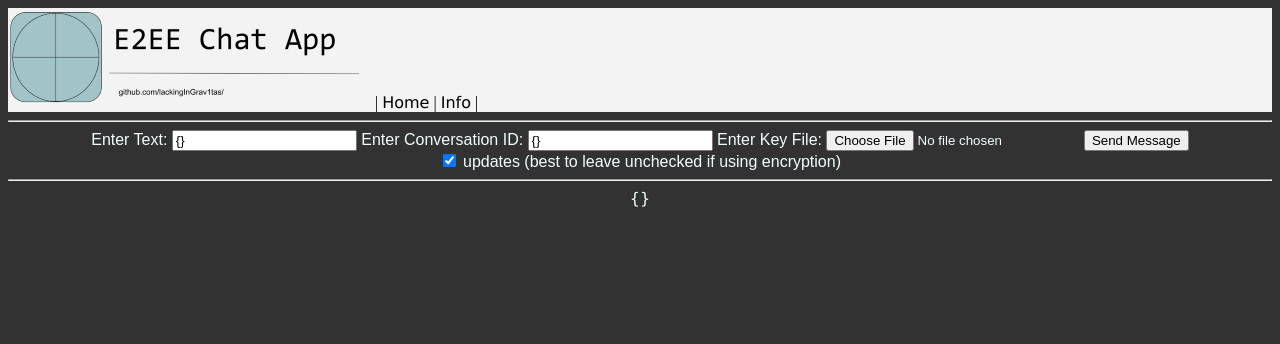
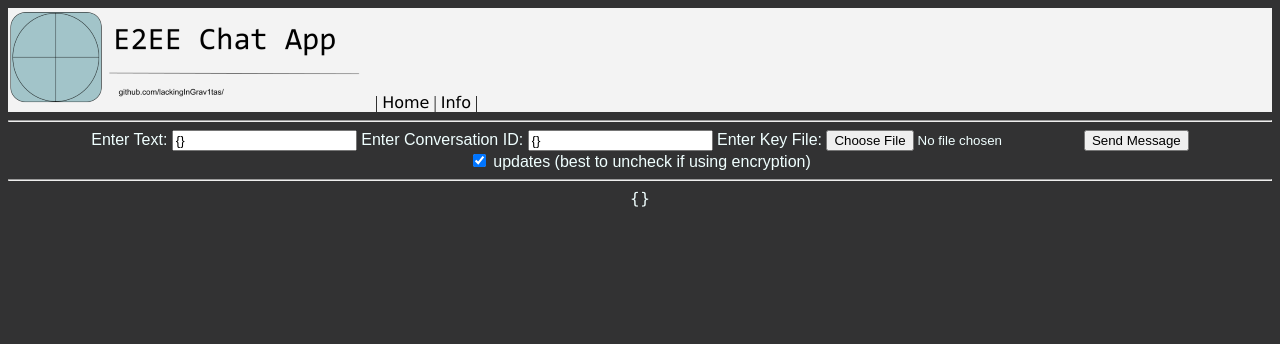
Before and after one commit to LackingInGrav1tas/secure-chatapp, a Flask app: template templates/index.html in a window 1280 px wide. Shown: the top 344 px of the page. Run offline with Flask 2, Linux system fonts and the light colour scheme; the template is opened without the code that fills it, so the values that code supplies are empty.

Commit message:
Update index.html

```diff
--- a/templates/index.html
+++ b/templates/index.html
@@ -36,7 +36,7 @@
             <input type="submit" value="Send Message">
         </form>
         <input id="checkbox" type="checkbox" checked>
-        <label for="checkbox" style="font-family: Arial, Helvetica, sans-serif;">updates (best to leave unchecked if using encryption)</label>
+        <label for="checkbox" style="font-family: Arial, Helvetica, sans-serif;">updates (best to uncheck if using encryption)</label>
         <hr>
         <a style="font-family: Verdana, Geneva, Tahoma, sans-serif;" id="txt-log">
             {}
```
